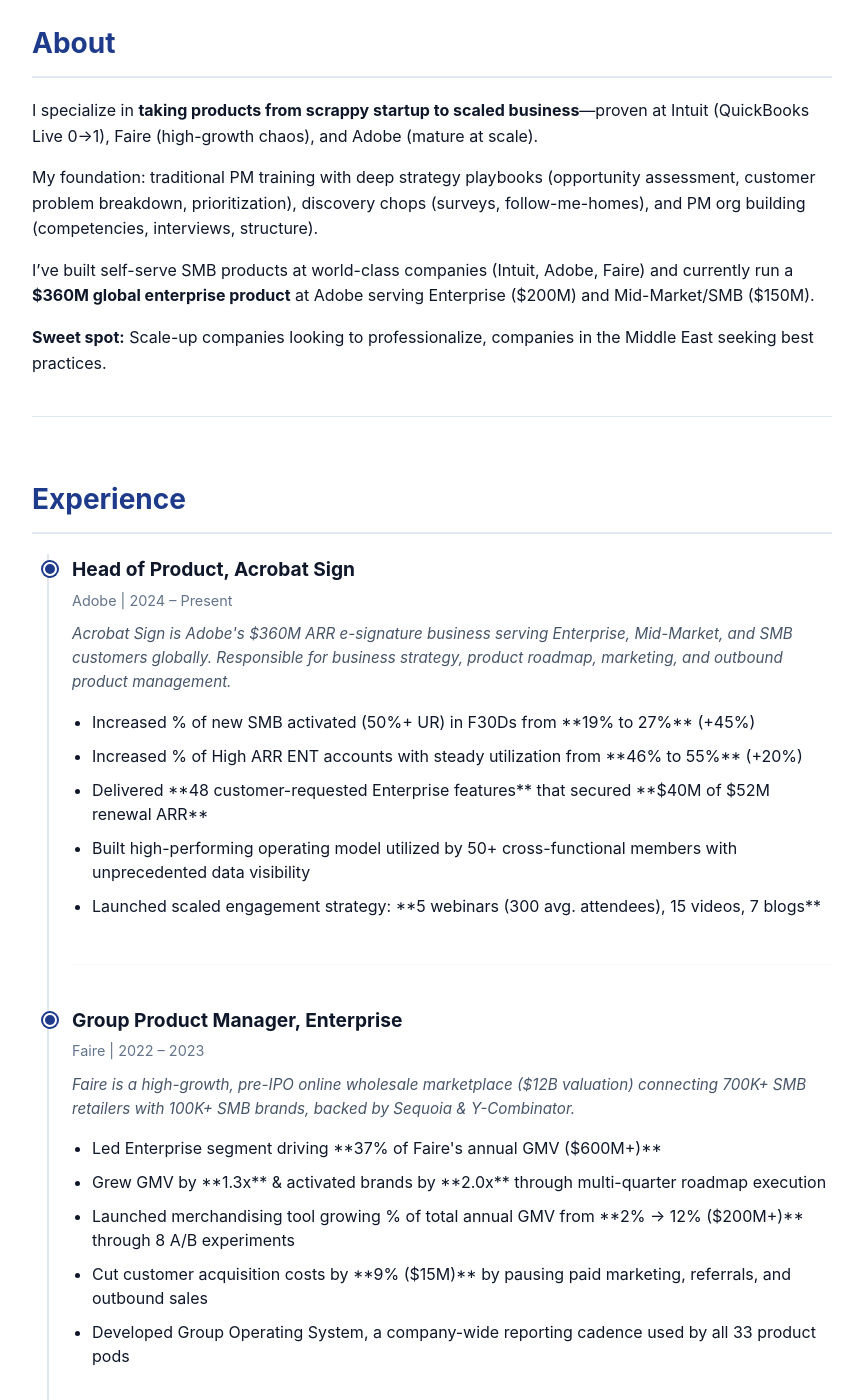
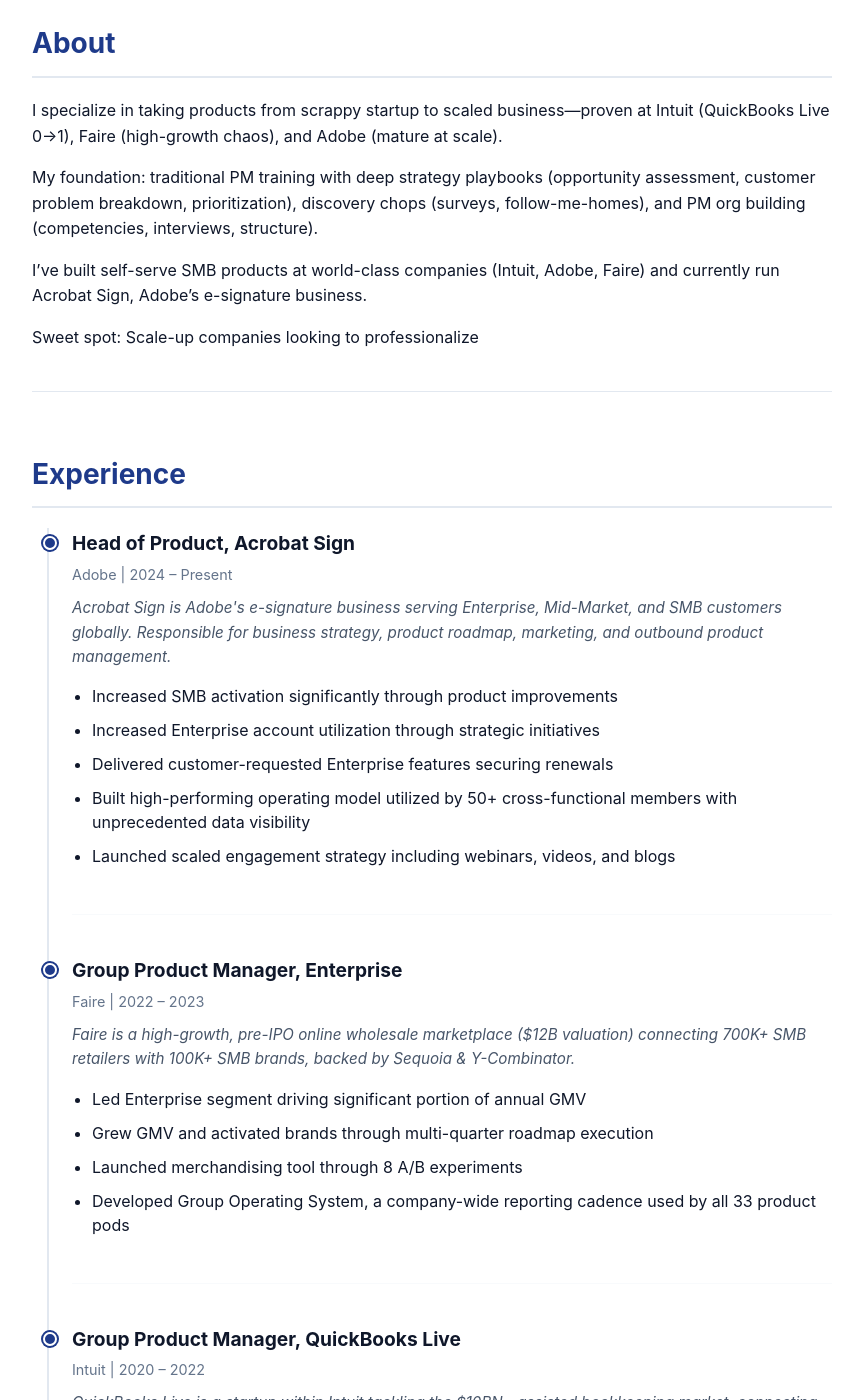
Before and after one commit to gmalhotra86/gautammalhotra.github.io, a Jekyll site: the page built from index.md, in a window 1280 px wide and 1400 px high, scrolled down 303 px. Shown: the whole window, without its empty margins (208-1071 px from the left). Built offline with Jekyll 4.4.1, drawn with Linux system fonts in a browser that asks for light colours; some of the changed text lies outside the part shown.

Commit message:
Remove sensitive metrics and financial information

```diff
--- a/index.md
+++ b/index.md
@@ -19,13 +19,13 @@ layout: default
 
 ## About
 
-I specialize in **taking products from scrappy startup to scaled business**—proven at Intuit (QuickBooks Live 0→1), Faire (high-growth chaos), and Adobe (mature at scale).
+I specialize in taking products from scrappy startup to scaled business—proven at Intuit (QuickBooks Live 0→1), Faire (high-growth chaos), and Adobe (mature at scale).
 
 My foundation: traditional PM training with deep strategy playbooks (opportunity assessment, customer problem breakdown, prioritization), discovery chops (surveys, follow-me-homes), and PM org building (competencies, interviews, structure).
 
-I've built self-serve SMB products at world-class companies (Intuit, Adobe, Faire) and currently run a **$360M global enterprise product** at Adobe serving Enterprise ($200M) and Mid-Market/SMB ($150M).
+I've built self-serve SMB products at world-class companies (Intuit, Adobe, Faire) and currently run Acrobat Sign, Adobe's e-signature business.
 
-**Sweet spot:** Scale-up companies looking to professionalize, companies in the Middle East seeking best practices.
+Sweet spot: Scale-up companies looking to professionalize
 
 ---
 
@@ -40,13 +40,13 @@ I've built self-serve SMB products at world-class companies (Intuit, Adobe, Fair
       <p class="date">Adobe | 2024 – Present</p>
     </div>
   </div>
-  <p class="context">Acrobat Sign is Adobe's $360M ARR e-signature business serving Enterprise, Mid-Market, and SMB customers globally. Responsible for business strategy, product roadmap, marketing, and outbound product management.</p>
+  <p class="context">Acrobat Sign is Adobe's e-signature business serving Enterprise, Mid-Market, and SMB customers globally. Responsible for business strategy, product roadmap, marketing, and outbound product management.</p>
   <ul>
-    <li>Increased % of new SMB activated (50%+ UR) in F30Ds from **19% to 27%** (+45%)</li>
-    <li>Increased % of High ARR ENT accounts with steady utilization from **46% to 55%** (+20%)</li>
-    <li>Delivered **48 customer-requested Enterprise features** that secured **$40M of $52M renewal ARR**</li>
+    <li>Increased SMB activation significantly through product improvements</li>
+    <li>Increased Enterprise account utilization through strategic initiatives</li>
+    <li>Delivered customer-requested Enterprise features securing renewals</li>
     <li>Built high-performing operating model utilized by 50+ cross-functional members with unprecedented data visibility</li>
-    <li>Launched scaled engagement strategy: **5 webinars (300 avg. attendees), 15 videos, 7 blogs**</li>
+    <li>Launched scaled engagement strategy including webinars, videos, and blogs</li>
   </ul>
 </div>
 
@@ -59,10 +59,9 @@ I've built self-serve SMB products at world-class companies (Intuit, Adobe, Fair
   </div>
   <p class="context">Faire is a high-growth, pre-IPO online wholesale marketplace ($12B valuation) connecting 700K+ SMB retailers with 100K+ SMB brands, backed by Sequoia & Y-Combinator.</p>
   <ul>
-    <li>Led Enterprise segment driving **37% of Faire's annual GMV ($600M+)**</li>
-    <li>Grew GMV by **1.3x** & activated brands by **2.0x** through multi-quarter roadmap execution</li>
-    <li>Launched merchandising tool growing % of total annual GMV from **2% → 12% ($200M+)** through 8 A/B experiments</li>
-    <li>Cut customer acquisition costs by **9% ($15M)** by pausing paid marketing, referrals, and outbound sales</li>
+    <li>Led Enterprise segment driving significant portion of annual GMV</li>
+    <li>Grew GMV and activated brands through multi-quarter roadmap execution</li>
+    <li>Launched merchandising tool through 8 A/B experiments</li>
     <li>Developed Group Operating System, a company-wide reporting cadence used by all 33 product pods</li>
   </ul>
 </div>
@@ -76,9 +75,9 @@ I've built self-serve SMB products at world-class companies (Intuit, Adobe, Fair
   </div>
   <p class="context">QuickBooks Live is a startup within Intuit tackling the $10BN+ assisted bookkeeping market, connecting SMBs with Intuit bookkeepers for monthly bookkeeping.</p>
   <ul>
-    <li>Led bookkeeper product (5 PMs) delivering **2x subscriber growth (22K → 39K)**</li>
-    <li>Increased on-time document collection from **21% to 43%** by prioritizing 14 automation improvements</li>
-    <li>Launched new service reducing initial cleanup time from **>120 to <30 days** for 90% of SMBs</li>
+    <li>Led bookkeeper product (5 PMs) delivering subscriber growth</li>
+    <li>Increased on-time document collection by prioritizing 14 automation improvements</li>
+    <li>Launched new service reducing initial cleanup time for 90% of SMBs</li>
     <li>Previously led SMB product (4 PMs): top of funnel, core/mobile, collaboration, business insights</li>
   </ul>
 </div>
@@ -91,9 +90,9 @@ I've built self-serve SMB products at world-class companies (Intuit, Adobe, Fair
     </div>
   </div>
   <ul>
-    <li>Transformed **400K+ member partner program** to points-based system with gamified experience delivering **88K subscribers**</li>
-    <li>Awarded **"Outstanding game changer"** performance rating (top 5% of all PMs: 12 out of 200)</li>
-    <li>Led large accounting firm group (2 PMs); redesigned homepage dashboard driving **5 point increase in PRS** for 500K+ MAU</li>
+    <li>Transformed 400K+ member partner program to points-based system with gamified experience</li>
+    <li>Awarded "Outstanding game changer" performance rating (top 5% of all PMs: 12 out of 200)</li>
+    <li>Led large accounting firm group (2 PMs); redesigned homepage dashboard for 500K+ MAU</li>
     <li>Led QuickBooks fraud risk tiger team; identified 22 initiatives and operationalized delivery across 8 teams</li>
   </ul>
 </div>
@@ -106,9 +105,9 @@ I've built self-serve SMB products at world-class companies (Intuit, Adobe, Fair
     </div>
   </div>
   <ul>
-    <li>Acquired **70K QuickBooks Online US subscribers** (50% of accountant channel)</li>
-    <li>Activated **40K incremental global subscriptions** (20% increase) through A/B tests</li>
-    <li>Led GTM for **200+ education events** with $7.5M budget resulting in **40% increase in YoY certifications**</li>
+    <li>Acquired QuickBooks Online US subscribers (50% of accountant channel)</li>
+    <li>Activated incremental global subscriptions through A/B tests</li>
+    <li>Led GTM for 200+ education events resulting in 40% increase in YoY certifications</li>
   </ul>
 </div>
 
@@ -120,8 +119,8 @@ I've built self-serve SMB products at world-class companies (Intuit, Adobe, Fair
     </div>
   </div>
   <ul>
-    <li>Built marketing channel strategy resulting in **$40M increase in ROI** for U.S. pharmacy's prescription business</li>
-    <li>Recommended **$500M ecommerce 4-facility investment** based on analyzing $30BN in product flow patterns</li>
+    <li>Built marketing channel strategy for U.S. pharmacy's prescription business</li>
+    <li>Recommended ecommerce investment based on analyzing product flow patterns for big box retailer</li>
     <li>Developed strategy recommendations for consumer & retail Fortune 500 clients</li>
   </ul>
 </div>
```
